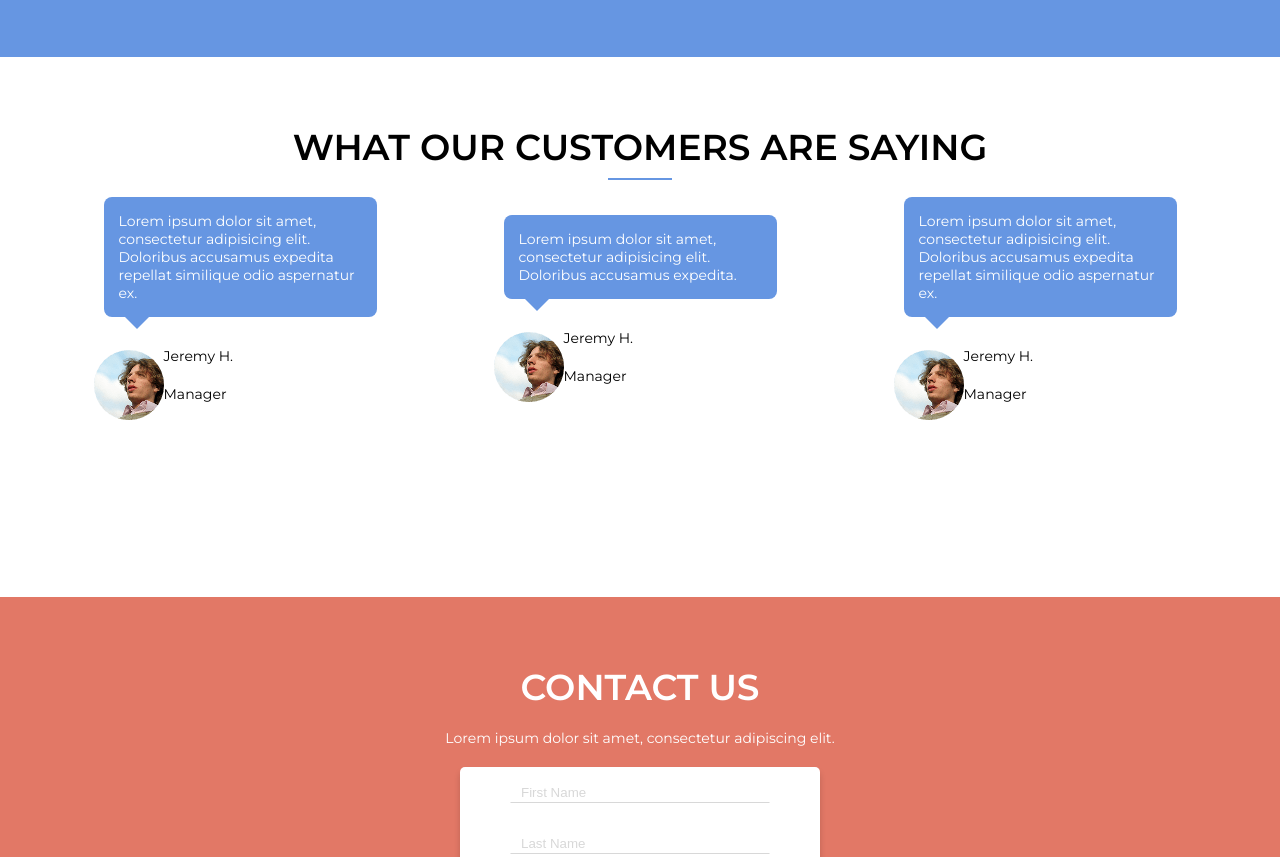
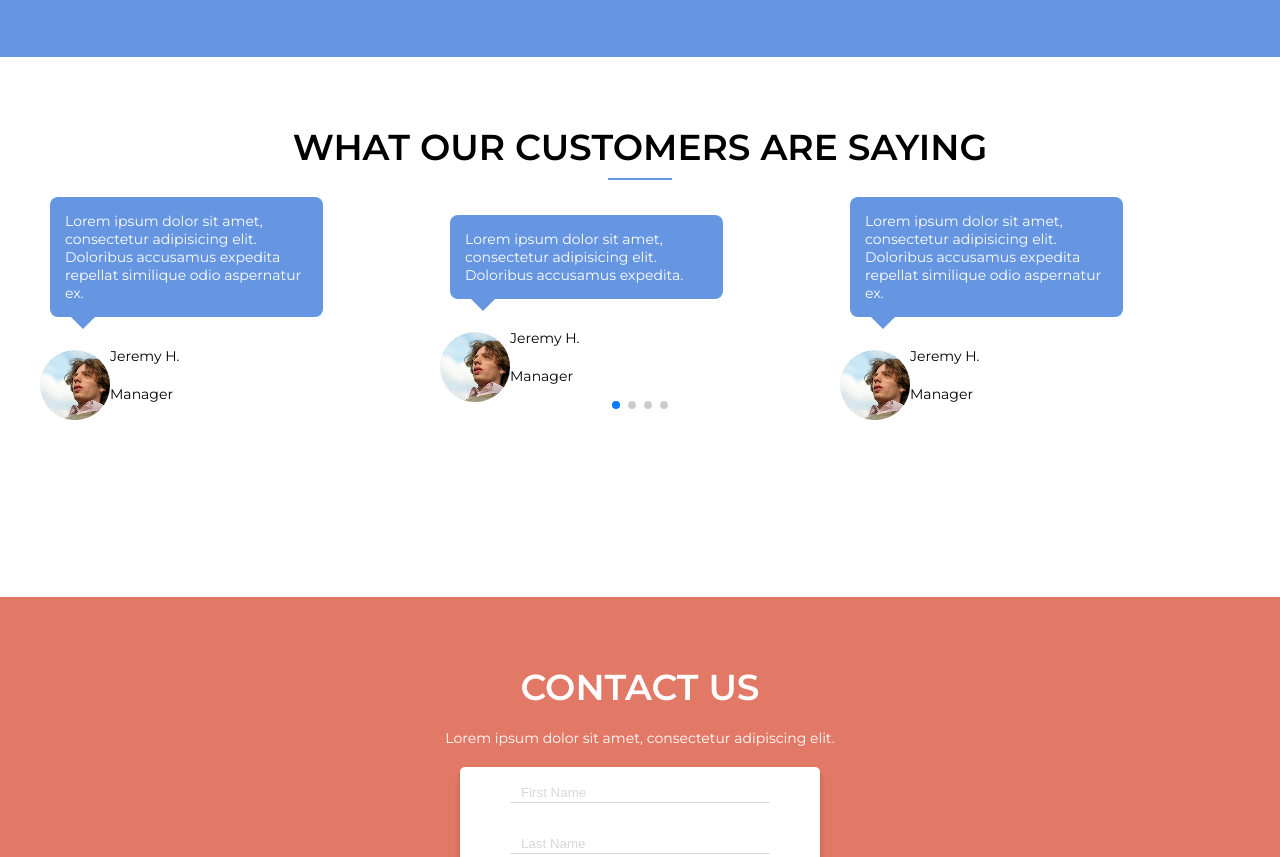
Before and after one commit to aisteneciunaite/code-academy-projects, a website: page CA_Exam/app/index.html in a window 1280 px wide. Shown: the part 3090-3947 px from the top of the page. Drawn offline with nearby package versions, Linux system fonts and the light colour scheme.

Commit message:
added swiper to reviews section

```diff
--- a/CA_Exam/app/index.html
+++ b/CA_Exam/app/index.html
@@ -189,11 +189,12 @@
                 </div>
             </div>
         </section>
-        <section id="reviews" class="bkg-w sc-medium">
-            <div class="container col">
-                <h2 class="ta-center underlined">WHAT OUR CUSTOMERS ARE SAYING</h2>
-                <div class="row space-around wrap">
-                    <div class="review col">
+        <section id="reviews" class="bkg-w sc-medium col stretch">
+            <div class="container col grow swiper-container">
+                <h2 class="ta-center underlined ">WHAT OUR CUSTOMERS ARE SAYING</h2>
+
+                <div class="row grow swiper-wrapper">
+                    <div class="review col swiper-slide">
                         <div class="msg-container tc-white">
                             <p>Lorem ipsum dolor sit amet, consectetur adipisicing elit. Doloribus accusamus expedita repellat similique odio aspernatur ex.</p>
                         </div>
@@ -205,7 +206,7 @@
                             </div>
                         </div>
                     </div>
-                    <div class="review col">
+                    <div class="review col swiper-slide">
                         <div class="msg-container tc-white">
                             <p>Lorem ipsum dolor sit amet, consectetur adipisicing elit. Doloribus accusamus expedita.</p>
                         </div>
@@ -217,7 +218,43 @@
                             </div>
                         </div>
                     </div>
-                    <div class="review col">
+                    <div class="review col swiper-slide">
+                        <div class="msg-container tc-white">
+                            <p>Lorem ipsum dolor sit amet, consectetur adipisicing elit. Doloribus accusamus expedita repellat similique odio aspernatur ex.</p>
+                        </div>
+                        <div class="person row">
+                            <img src="assets/avatar_2_u231.png" alt="">
+                            <div class="col">
+                                <p class="">Jeremy H.</p>
+                                <p class="">Manager</p>
+                            </div>
+                        </div>
+                    </div>
+                    <div class="review col swiper-slide">
+                        <div class="msg-container tc-white">
+                            <p>Lorem ipsum dolor sit amet, consectetur adipisicing elit. Doloribus accusamus expedita repellat similique odio aspernatur ex.</p>
+                        </div>
+                        <div class="person row">
+                            <img src="assets/avatar_2_u231.png" alt="">
+                            <div class="col">
+                                <p class="">Jeremy H.</p>
+                                <p class="">Manager</p>
+                            </div>
+                        </div>
+                    </div>
+                    <div class="review col swiper-slide">
+                        <div class="msg-container tc-white">
+                            <p>Lorem ipsum dolor sit amet, consectetur adipisicing elit. Doloribus accusamus expedita.</p>
+                        </div>
+                        <div class="person row">
+                            <img src="assets/avatar_2_u231.png" alt="">
+                            <div class="col">
+                                <p class="">Jeremy H.</p>
+                                <p class="">Manager</p>
+                            </div>
+                        </div>
+                    </div>
+                    <div class="review col swiper-slide">
                         <div class="msg-container tc-white">
                             <p>Lorem ipsum dolor sit amet, consectetur adipisicing elit. Doloribus accusamus expedita repellat similique odio aspernatur ex.</p>
                         </div>
@@ -230,6 +267,9 @@
                         </div>
                     </div>
                 </div>
+
+                <div class="swiper-pagination"></div>
+
             </div>
         </section>
         <section id="contact" class="bkg-orange sc-medium">
--- a/CA_Exam/app/script.js
+++ b/CA_Exam/app/script.js
@@ -1,4 +1,5 @@
-// Scroll section into view
+/*Scroll section into view*/
+
 //create event listeners
 //on click
 //identify clicked section id
@@ -12,3 +13,15 @@ for (let index = 0; index < arr.length; index++) {
         event.preventDefault();
     })
 }
+
+
+
+/* <!-- Initialize Swiper --> */
+
+  var swiper = new Swiper('.swiper-container', {
+    slidesPerView: 3,
+    pagination: {
+      el: '.swiper-pagination',
+      clickable: true,
+    },
+  });
--- a/CA_Exam/app/scss/_mixins.scss
+++ b/CA_Exam/app/scss/_mixins.scss
@@ -28,6 +28,10 @@
 
 .space-between {
     justify-content: space-between;
+}
+
+.grow {
+    flex-grow: 1;
 }
 
 /* background colors */
```
